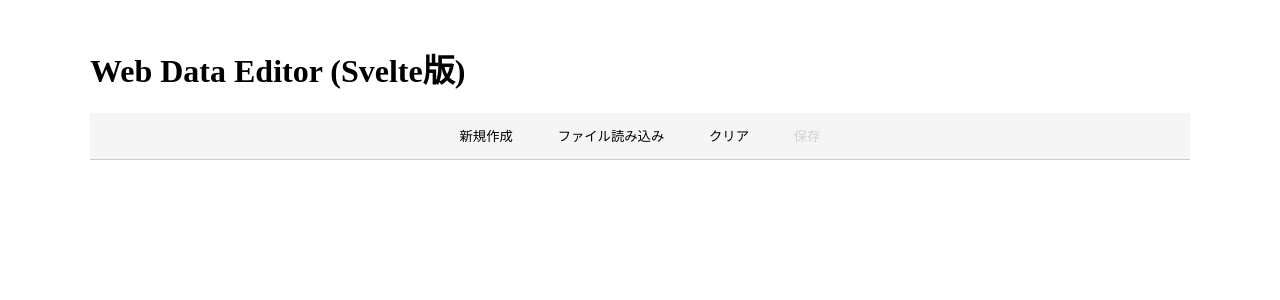
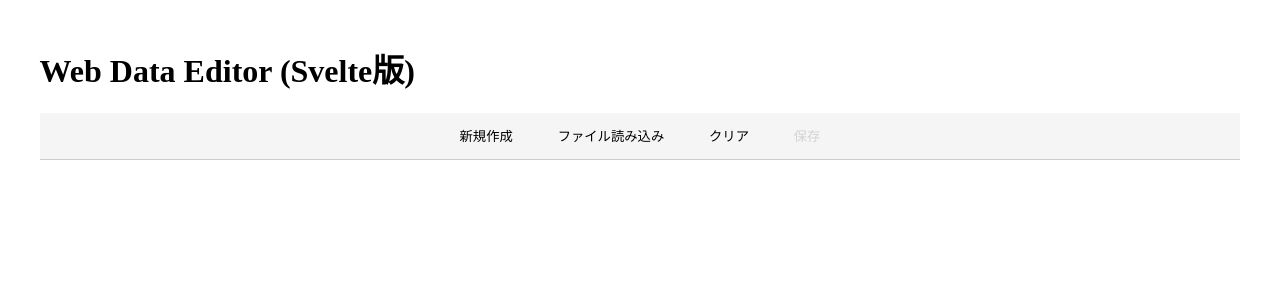
Before and after one commit to SRAUFactory/web-data-editor, a SvelteKit app: page / in a window 1280 px wide. Shown: the top 300 px of the page. Built offline with nearby package versions, Linux system fonts and the light colour scheme.

Commit message:
データ部分の表示幅を修正

```diff
--- a/src/routes/+page.svelte
+++ b/src/routes/+page.svelte
@@ -10,7 +10,7 @@
 </script>
 
 <style>
-  main { padding: 1rem; max-width: 1100px; margin: 0 auto; }
+  main { padding: 1rem; max-width: 95%; margin: 0 auto; }
   .header-container { margin-bottom: 0.5rem; }
 </style>
 
```
